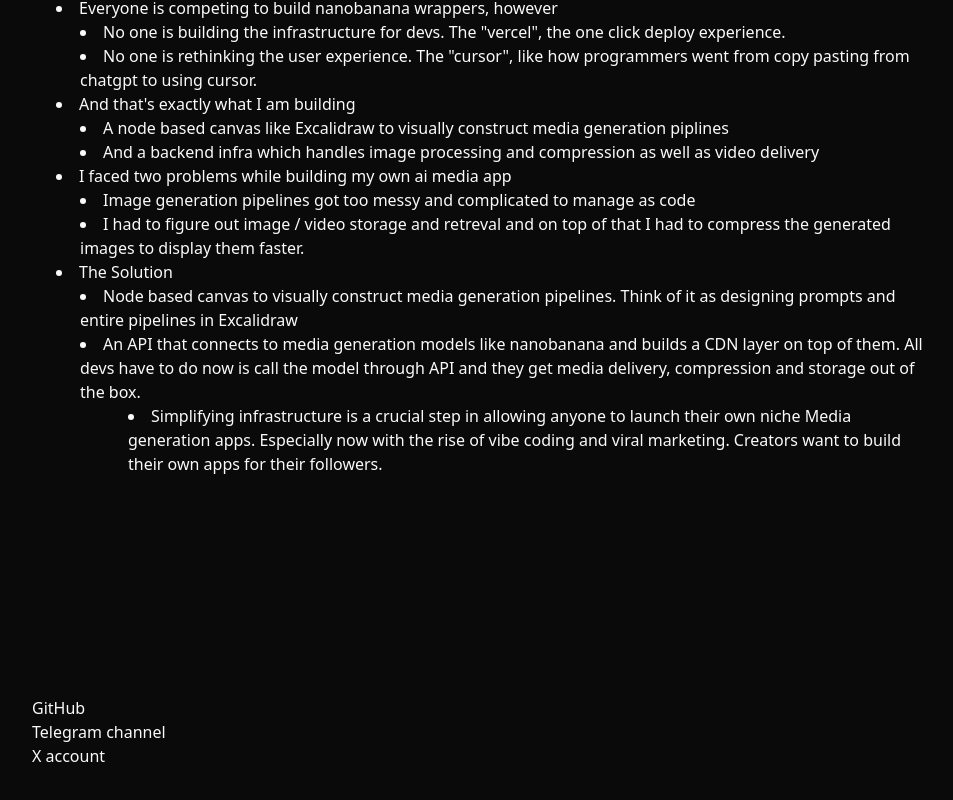
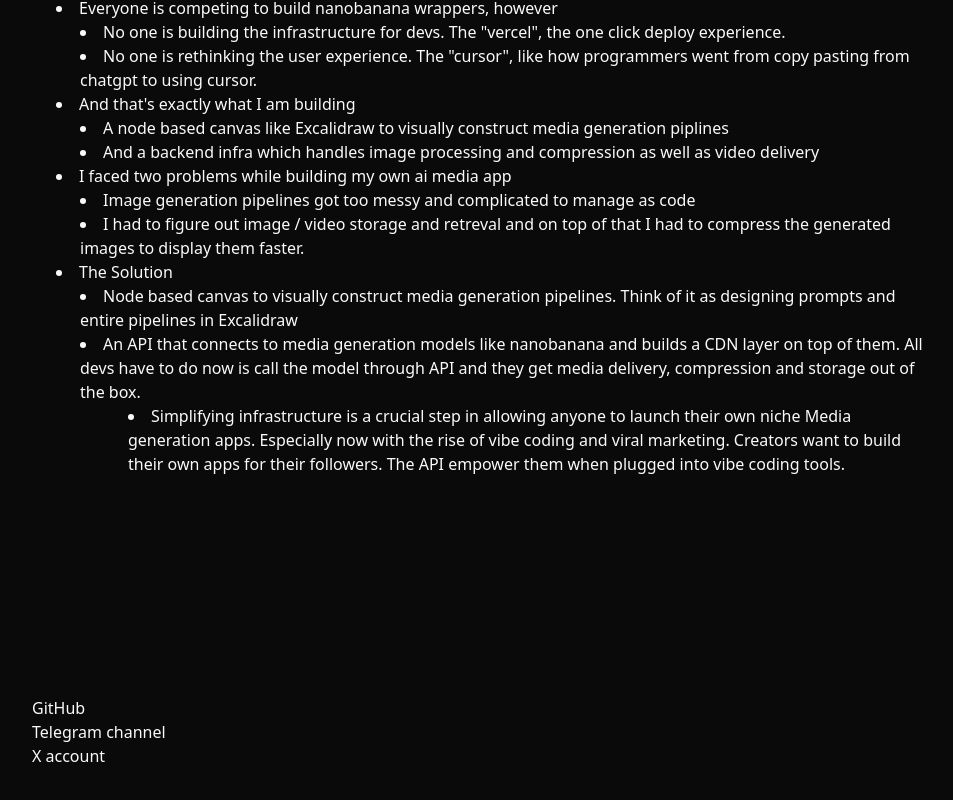
Before and after one commit to 0xmiki/miki.et, a SvelteKit app: page / in a window 1280 px wide. Shown: the part 656-1456 px from the top of the page, without its empty margins (160-1113 px from the left). Built offline with nearby package versions, Linux system fonts and the light colour scheme.

Commit message:
update 3

```diff
--- a/src/routes/+page.svelte
+++ b/src/routes/+page.svelte
@@ -58,7 +58,8 @@
 			<li class="ml-24">
 				Simplifying infrastructure is a crucial step in allowing anyone to launch their own niche
 				Media generation apps. Especially now with the rise of vibe coding and viral marketing.
-				Creators want to build their own apps for their followers.
+				Creators want to build their own apps for their followers. The API empower them when plugged
+				into vibe coding tools.
 			</li>
 		</div>
 	</div>
```
